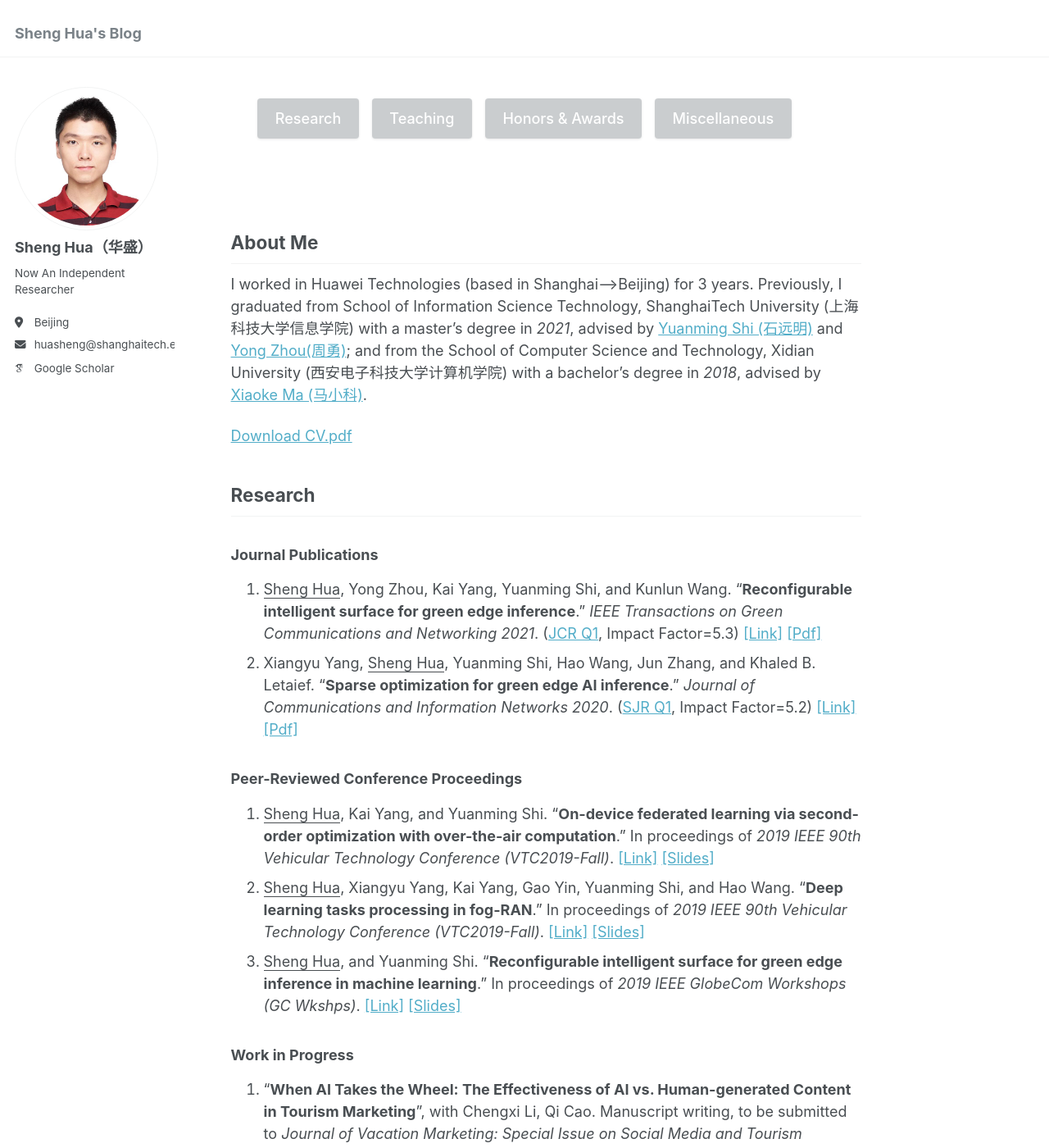
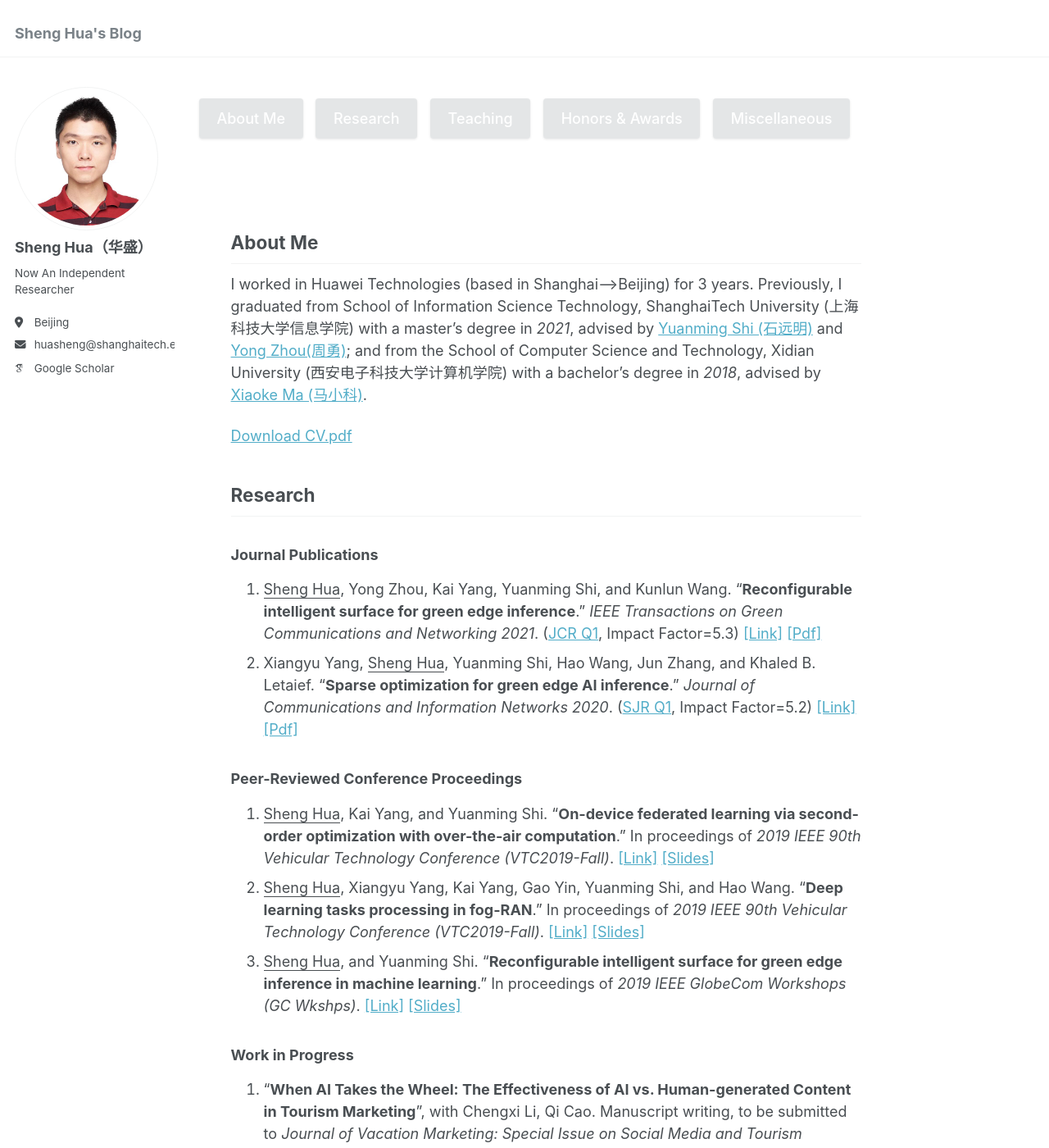
Before and after one commit to DreamerHua/dreamerhua.github.io, a Jekyll site: the page built from _pages/about.md, in a window 1280 px wide and 1400 px high. Shown: the whole window at 82% size. Built offline with Jekyll 4.4.1, drawn with Linux system fonts in a browser that asks for light colours; some web fonts are replaced.

Commit message:
增加About me tab信息

```diff
--- a/_layouts/home.html
+++ b/_layouts/home.html
@@ -6,6 +6,7 @@ layout: default
 
 <!-- 添加导航按钮 -->
 <div class="section-nav">
+  <a href="#about" class="btn btn--primary">About Me</a>
   <a href="#research" class="btn btn--primary">Research</a>
   <a href="#teaching" class="btn btn--primary">Teaching</a>
   <a href="#honors" class="btn btn--primary">Honors & Awards</a>
--- a/assets/css/main.scss
+++ b/assets/css/main.scss
@@ -55,8 +55,8 @@
 
       // 按钮默认状态的颜色设置
       color: #fff;                    // 按钮文字为白色
-      background-color: rgba($primary-color, 0.4);  // 主题主色带60%透明度，1表示完全不透明，0表示完全透明
-      border: rgba($primary-color, 0.4);           // 边框颜色保持一致
+      background-color: rgba($primary-color, 0.2);  // 主题主色带80%透明度，1表示完全不透明，0表示完全透明
+      border: rgba($primary-color, 0.2);           // 边框颜色保持一致
 
       // 增加默认状态下的对比度
       text-decoration: none;          // 确保没有下划线
```
